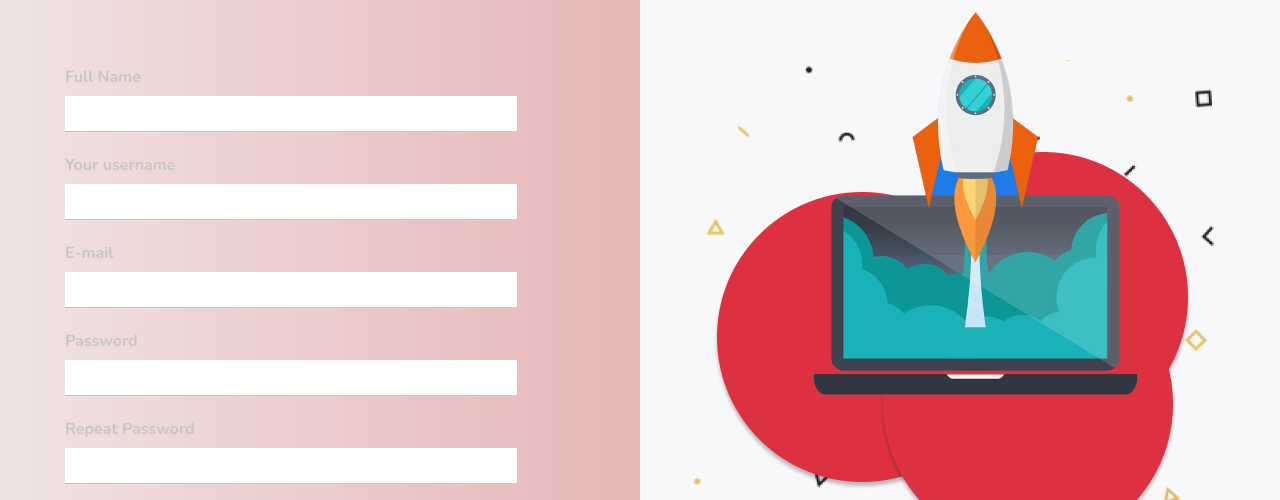
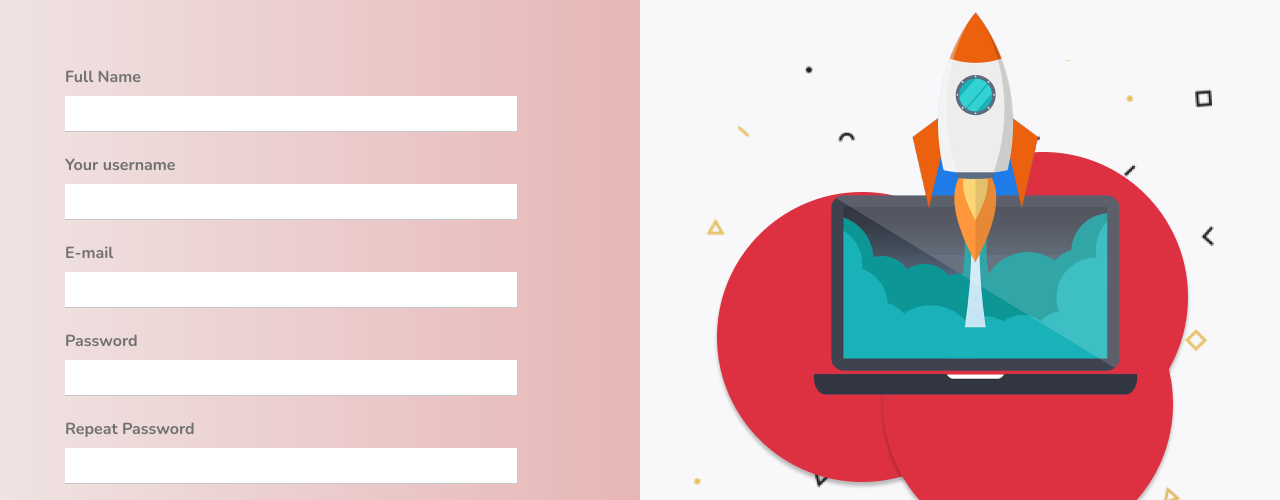
Before and after one commit to Aigoo24/remote_homework, a plain HTML site: page index.html in a window 1280 px wide. Shown: the part 300-800 px from the top of the page. Drawn offline with Linux system fonts and the light colour scheme.

Commit message:
commit 2

```diff
--- a/css/styles.css
+++ b/css/styles.css
@@ -64,7 +64,7 @@ body{
 .form-inputs label{
     font-size: 16px;
     text-align: left;
-    color: #C6C6C4;
+    color: #717170;
     font-style: normal;
     margin-bottom: 5px;
     line-height: 27px;
```
